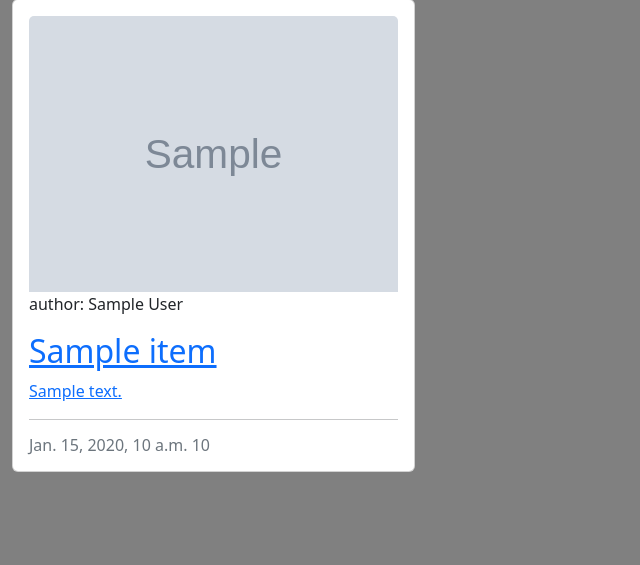
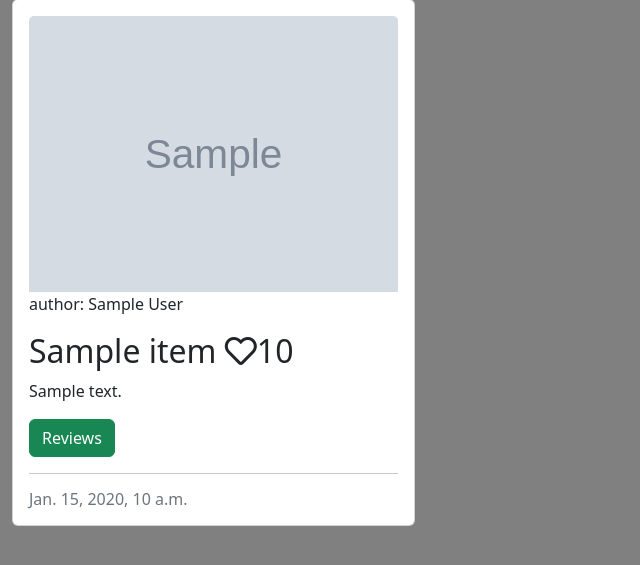
Before and after one commit to Code-Institute-Submissions/Assessing-Anime, a Django app: template animes/templates/animes/index.html in a window 1280 px wide. Shown: the part 73-638 px from the top of the page, without its empty margins (0-640 px from the left). Run offline with Django 3.2, Linux system fonts and the light colour scheme; the template is opened without the code that fills it: most values are stand-ins (such as "Sample title", 1, 10 or a date in 2020); grey boxes marked "Sample" are stand-in pictures.

Commit message:
Feat: Add review button

```diff
--- a/animes/templates/animes/base.html
+++ b/animes/templates/animes/base.html
@@ -2,7 +2,7 @@
 <!DOCTYPE html>
 <html lang="en">
 <head>
-
+    <link rel="stylesheet" href="https://cdnjs.cloudflare.com/ajax/libs/font-awesome/5.15.3/css/all.min.css">
     <link href="https://cdn.jsdelivr.net/npm/bootstrap@5.2.2/dist/css/bootstrap.min.css" rel="stylesheet" integrity="sha384-Zenh87qX5JnK2Jl0vWa8Ck2rdkQ2Bzep5IDxbcnCeuOxjzrPF/et3URy9Bv1WTRi" crossorigin="anonymous">
     <link rel="stylesheet" href="{% static 'animes/style.css' %}">
     <!-- JavaScript Bundle with Popper -->
--- a/animes/templates/animes/index.html
+++ b/animes/templates/animes/index.html
@@ -23,13 +23,15 @@
                                     <p class="author">author: {{ item.author }}</p>
                                 </div>
                             </div>
-                            <a href="#" class="post-link">
-                                <h2 class="card-title">{{ item.item_name }}</h2>
+                                <h2 class="card-title">{{ item.item_name }}
+                                    <i class="far fa-heart"></i>{{ item.likes }}
+                                </h2>
                                 <p class="card-text">{{ item.excerpt }}</p>
-                            </a>
+                                <a href="{% url 'animes:review' item.id %}" class="btn btn-success">Reviews</a>
+
                             <hr />
                             <p class="card-text text-muted h6"> {{ item.created_on }}
-                                <i class="far fa-heart"></i>{{ item.likes }} </p>
+                               </p>
 
                         </div>
                     </div>
--- a/animes/templates/animes/review.html
+++ b/animes/templates/animes/review.html
@@ -2,5 +2,5 @@
 
 {% block body %}
 <h1>{{ item.item_name }}</h1>
-<p>{{ item.item_content }}</p>
+<p>{{ item.excerpt }}</p>
 {% endblock %}
```
